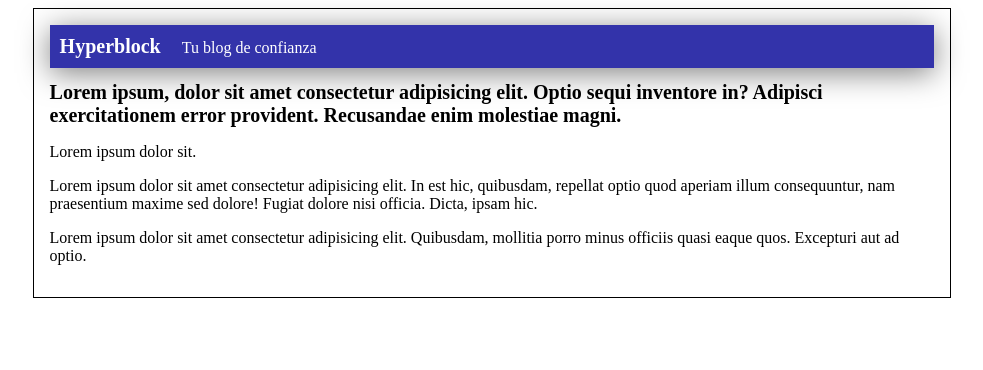
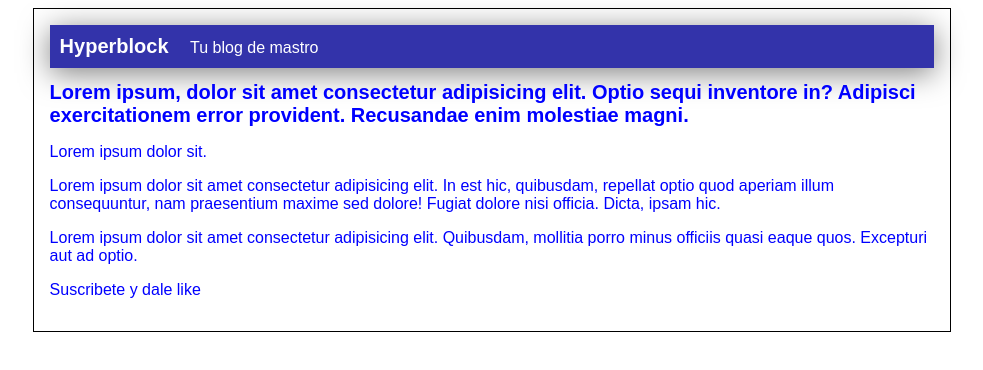
Before and after one commit to GabrielCerdaM/learn-git, a plain HTML site: page index.html in a window 1280 px wide. Shown: the whole page, without its empty margins (148-1131 px from the left). Drawn offline with Linux system fonts and the light colour scheme.

Commit message:
Agregue suscripcion, cambie cabecera mastro y texto azul

```diff
--- a/css/style.css
+++ b/css/style.css
@@ -1,7 +1,7 @@
 body{
     text-align: center;
-    font-family: Arial, Helvetica, sans-serif
-    color: black;
+    font-family: Arial, Helvetica, sans-serif;
+    color: blue;
 }
 
 #container{
--- a/index.html
+++ b/index.html
@@ -10,7 +10,7 @@
     <div id="container">
         <div id="cabecera">
                 Hyperblock
-            <span id="tagline">Tu blog de confianza</span>
+            <span id="tagline">Tu blog de mastro</span>
         </div>
         <div id="post">
             <h1>Lorem ipsum, dolor sit amet consectetur adipisicing elit. Optio sequi inventore in? Adipisci exercitationem error provident. Recusandae enim molestiae magni.</h1>
@@ -18,6 +18,7 @@
             <p>Lorem ipsum dolor sit amet consectetur adipisicing elit. In est hic, quibusdam, repellat optio quod aperiam illum consequuntur, nam praesentium maxime sed dolore! Fugiat dolore nisi officia. Dicta, ipsam hic.</p>
             <p>Lorem ipsum dolor sit amet consectetur adipisicing elit. Quibusdam, mollitia porro minus officiis quasi eaque quos. Excepturi aut ad optio.</p>
         </div>
+        <p>Suscribete y dale like</p>
     </div>
 </body>
 </html>
```
